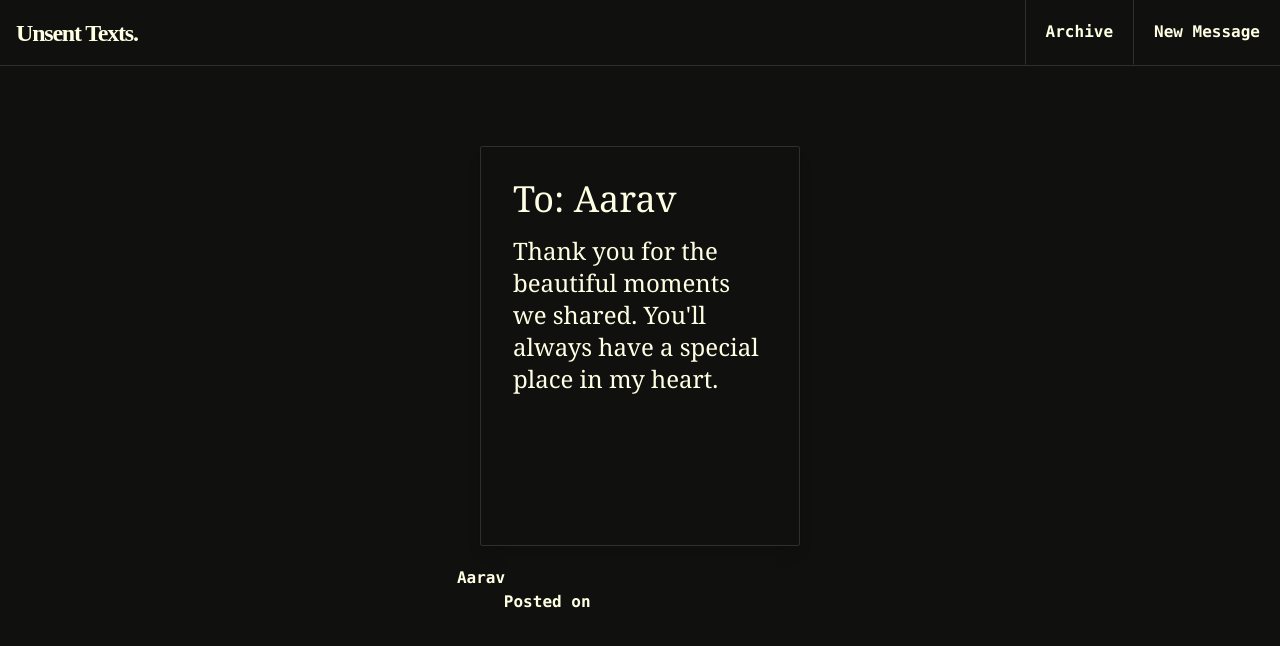
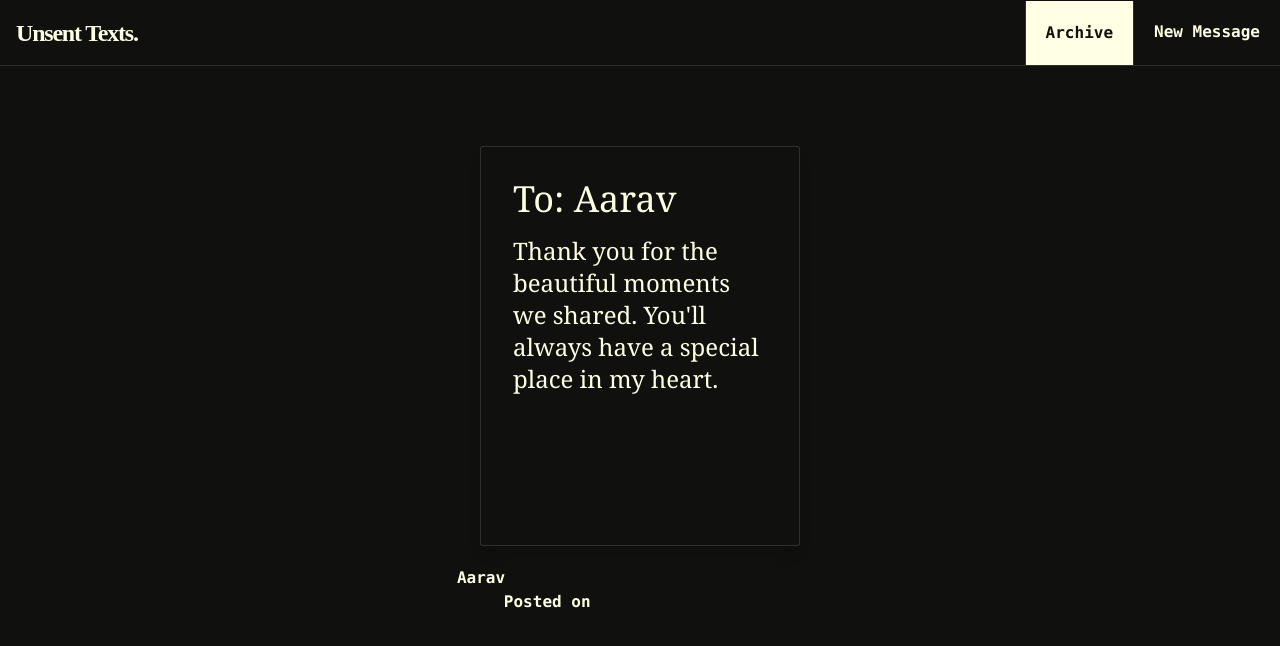
Before and after one commit to notprjwl/unsent-texts, a React (Create React App) app: page /messages/1 in a window 1280 px wide. Shown: the top 646 px of the page. Built offline with nearby package versions, Linux system fonts and the light colour scheme; data requests are answered from the project's data file.

Commit message:
Update index.css

```diff
--- a/src/index.css
+++ b/src/index.css
@@ -32,3 +32,10 @@ body {
   background-color: #ffffe3;
   color: #10100e;
 }
+
+
+.active-link {
+  border-bottom: #ffffe3;
+  background-color: #ffffe3;
+  color: #10100e;
+}
```
